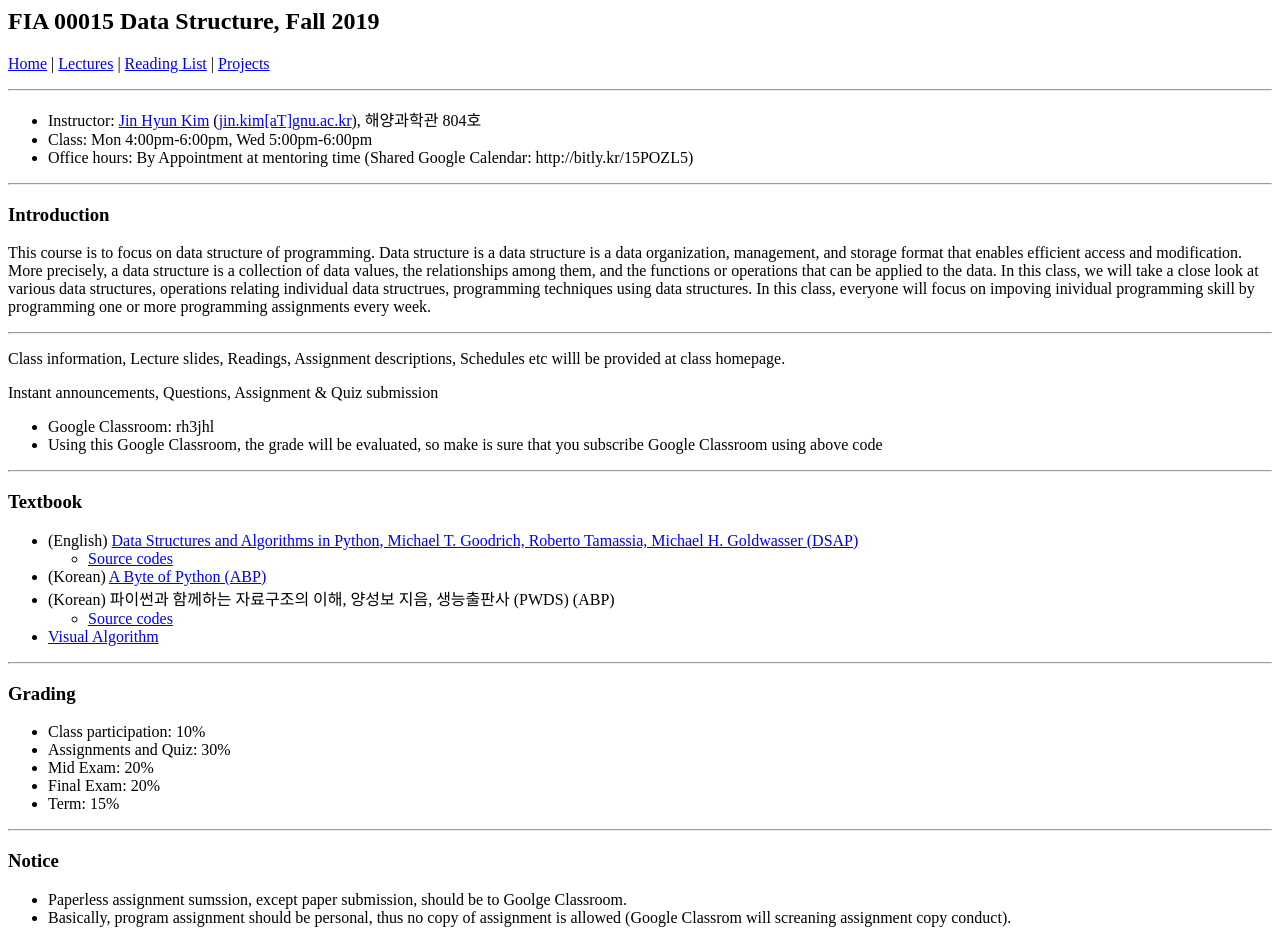
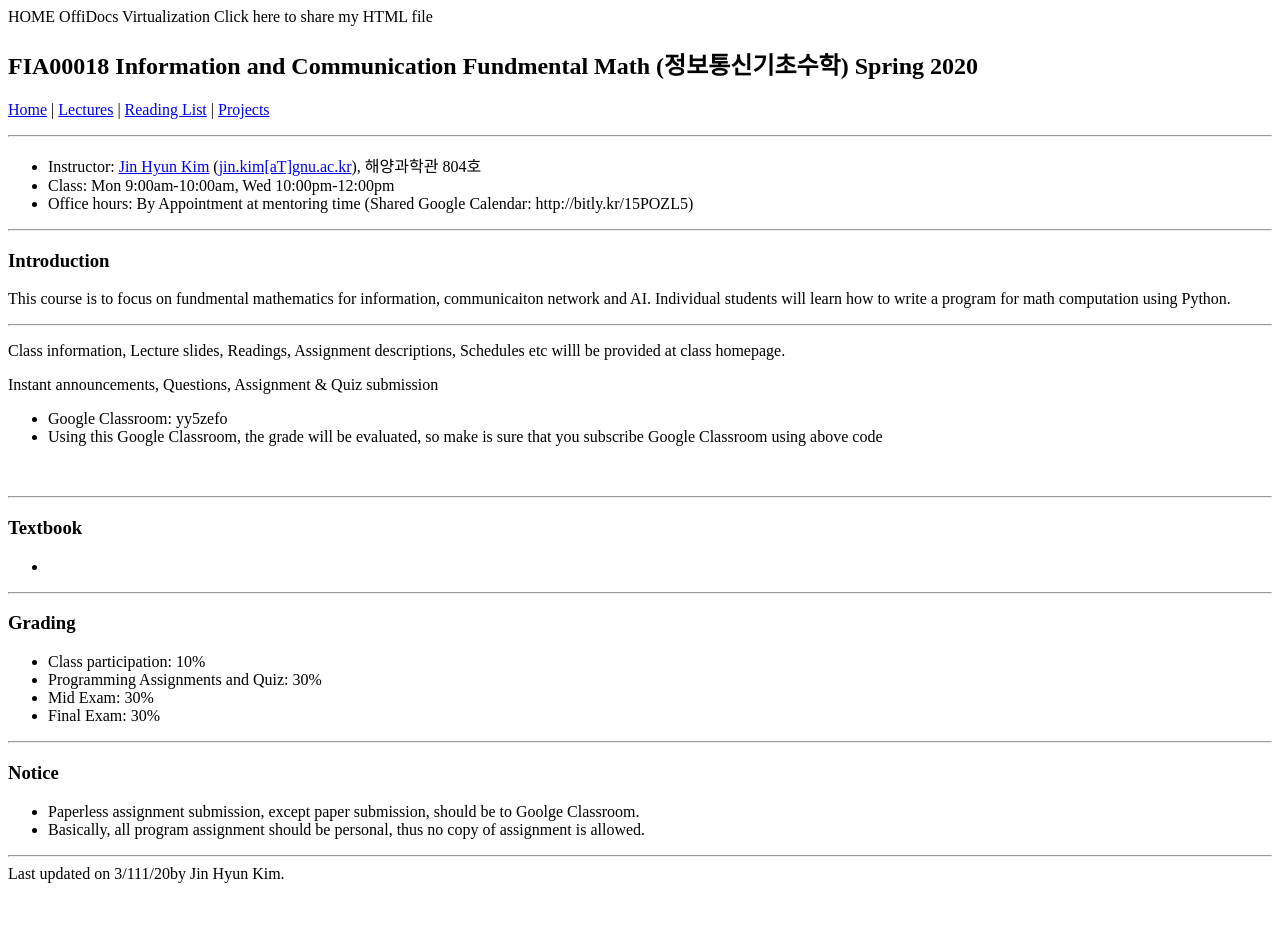
Before and after one commit to jinkimh/aimath, a plain HTML site: page index.html in a window 1280 px wide. Shown: the top 930 px of the page. After the commit the page ends 891 px from the top, so only its background shows below. Drawn offline with Linux system fonts and the light colour scheme.

Commit message:
update index.html

```diff
--- a/index.html
+++ b/index.html
@@ -1,94 +1,71 @@
+HOME
+OffiDocs Virtualization
+
+Click here to share my HTML file
 
 <html>
 <head>
-  <title> Data Structure</title>
-  <link rel=stylesheet href="index.css" type="text/css" media=screen>
+	<title>Fundamental Math for Information, Network, and AI</title>
+	<link href="index.css" media="screen" rel="stylesheet" type="text/css" />
 </head>
 <body>
-<h2>FIA 00015 Data Structure, Fall 2019</h2>
+<h2><span id="subject_cd">FIA00018</span>&nbsp;Information and Communication Fundmental Math (<span id="subject_nm">정보통신기초수학)</span>&nbsp;Spring&nbsp;2020</h2>
 
+<p class="header"><a href="index.html">Home</a> | <a href="lectures.html">Lectures</a> | <a href="reading.html">Reading List</a> | <a href="projects.html">Projects</a></p>
 
-<p class="header">
-<a href="index.html">Home</a> |
-<a href="lectures.html">Lectures</a> | <a href="reading.html">Reading List</a> |
-<a href="projects.html">Projects</a></p>
+<hr />
+<ul>
+	<li>Instructor: <a href="http://jin-kim.net/">Jin Hyun Kim</a> (<a href="mailto:jin.kim@gnu.ac.kr">jin.kim[aT]gnu.ac.kr</a>), 해양과학관 804호</li>
+	<li>Class: Mon 9:00am-10:00am, Wed 10:00pm-12:00pm</li>
+	<li>Office hours: By Appointment at mentoring time (Shared Google Calendar: http://bitly.kr/15POZL5) <!-- <Li> Teaching Assistant: n/a --> <!--<a>Sanjian Chen</a>
+    (<a href="mailto:sanjian@cis.upenn.edu">sanjian[aT]cis </a>), 514 Levine --> <!-- <Li> TA office hours: n/a --></li>
+</ul>
 
-<hr>
+<hr />
+<h3>Introduction</h3>
+
+<p>This course is to focus on fundmental mathematics for information, communicaiton network and AI. Individual students will learn how to write a program for math computation using Python.&nbsp;&nbsp;</p>
+
+<hr />
+<p>Class information, Lecture slides, Readings, Assignment descriptions, Schedules etc willl be provided at class homepage.</p>
+
+<p>Instant announcements, Questions, Assignment &amp; Quiz submission</p>
 
 <ul>
-  <li> Instructor:
-    <a href="http://jin-kim.net/">Jin Hyun Kim</a>
-    (<a href="mailto:jin.kim@gnu.ac.kr">jin.kim[aT]gnu.ac.kr</a>), 해양과학관 804호
-  <li> Class:  Mon 4:00pm-6:00pm, Wed 5:00pm-6:00pm
-  <li> Office hours: By Appointment at mentoring time (Shared Google Calendar: http://bitly.kr/15POZL5)
-  <!-- <Li> Teaching Assistant: n/a -->
-    <!--<a>Sanjian Chen</a>
-    (<a href="mailto:sanjian@cis.upenn.edu">sanjian[aT]cis </a>), 514 Levine -->
-  <!-- <Li> TA office hours: n/a -->
+	<li>Google Classroom: yy5zefo</li>
+	<li>Using this Google Classroom, the grade will be evaluated, so make is sure that you subscribe Google Classroom using above code</li>
 </ul>
 
-<hr>
-<h3>Introduction</h3>
-<p>This course is to focus on data structure of programming.
+<p>&nbsp;</p>
 
-  Data structure is a data structure is a data organization, management, and storage format that enables efficient access and modification. More precisely, a data structure is a collection of data values, the relationships among them, and the functions or operations that can be applied to the data. In this class, we will take a close look at various data structures, operations relating individual data structrues, programming techniques using data structures.
+<hr />
+<h3>Textbook</h3>
 
-  In this class, everyone will focus on impoving inividual programming skill by programming one or more programming assignments every week.
-</p>
+<ul>
+	<li>&nbsp;</li>
+</ul>
 
-<hr>
-<p>Class information, Lecture slides, Readings, Assignment descriptions, Schedules etc willl be provided at class homepage.
-</p>
+<hr />
+<h3>Grading</h3>
 
-<p>Instant announcements, Questions, Assignment & Quiz submission
-  <ul>
-    <li> Google Classroom: rh3jhl </li>
-    <li> Using this Google Classroom, the grade will be evaluated, so make is sure that you subscribe Google Classroom using above code </li>
-  </ul>
-</p>
+<ul>
+	<li>Class participation: 10%</li>
+	<li>Programming Assignments and Quiz: 30%</li>
+	<li>Mid Exam: 30%</li>
+	<li>Final Exam: 30%</li>
+</ul>
 
-<hr>
-<h3>Textbook</h3>
-<p>
+<hr />
+<h3>Notice</h3>
+
 <ul>
-  <li> (English) <a href="textbook\2013DSAlgorithmInPython.pdf">Data Structures and Algorithms in Python,  Michael T. Goodrich, Roberto Tamassia, Michael H. Goldwasser (DSAP)</a> </li>
-  <ul>
-    <li> <a href="https://github.com/jinkimh/ds/tree/gh-pages/textbook/textbook_sourcecode/dsalgo_python"> Source codes </a></li>
-  </ul>
-  <li> (Korean) <a href="textbook\byte_of_python.pdf"> A Byte of Python (ABP) </a></li>
-  <li> (Korean) 파이썬과 함께하는 자료구조의 이해, 양성보 지음, 생능출판사 (PWDS)   (ABP) </li>
-  <ul>
-    <li> <a href="https://github.com/jinkimh/ds/tree/gh-pages/textbook/textbook_sourcecode/ds_python"> Source codes </a></li>
-  </ul>
-  <li> <a href="https://visualgo.net/ko"> Visual Algorithm </a>
-</ul>
-</p>
-
-<hr>
-<h3>Grading</h3>
-<p>
-<ul>
-  <li> Class participation: 10%  </li>
-  <li> Assignments and Quiz: 30% </li>
-  <li> Mid Exam: 20% </li>
-  <li> Final Exam: 20%  </li>
-  <li> Term: 15% </li>
-</ul>
-</p>
-
-<hr>
-<h3>Notice</h3>
-<p>
-<ul>
-  <li> Paperless assignment sumssion, except paper submission, should be to Goolge Classroom.  </li>
-  <li> Basically, program assignment should be personal, thus no copy of assignment is allowed (Google Classrom will screaning assignment copy conduct).</li>
-  <!--li> Assignments and Quiz: 30% </li>
+	<li>Paperless assignment submission, except paper submission, should be to Goolge Classroom.</li>
+	<li>Basically, all program assignment should be personal, thus no copy of assignment is allowed.&nbsp;</li>
+	<!--li> Assignments and Quiz: 30% </li>
   <li> Mid Exam: 20% </li>
   <li> Final Exam: 20%  </li>
   <li> Term: 15% </li-->
 </ul>
-</p>
 
-<hr>Last updated on 9/1/19 by Jin Hyun Kim.<br>
-</body>
+<hr />Last updated on 3/111/20by Jin Hyun Kim.</body>
 </html>
```
